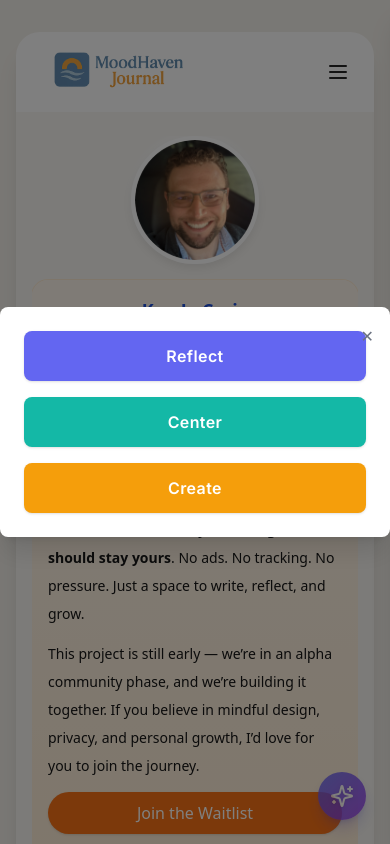
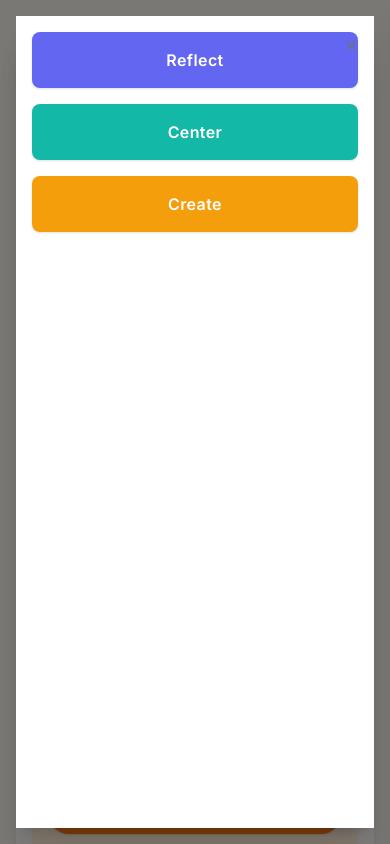
Before and after one commit to kenlacroix/MoodHavenJournal-Community, a Next.js app in the folder website/: page /founders in a window 390 px wide. Both pictures are taken after a click on the button 342 px from the left and 796 px from the top of the page. Shown: the top 844 px of the page. Built offline with nearby package versions, Linux system fonts and the light colour scheme.

Commit message:
feat(ui): enhance mobile UX—responsive modal layout, larger touch targets, and scrollable prompt view (#20)

```diff
--- a/website/components/muse/ui/MuseMenu.tsx
+++ b/website/components/muse/ui/MuseMenu.tsx
@@ -1,9 +1,6 @@
 // File: src/components/muse/ui/MuseMenu.tsx
 "use client";
 
-/**
- * Category types are defined explicitly to avoid importing the entire prompt bank.
- */
 export type Category = "reflect" | "center" | "create";
 
 interface Props {
@@ -13,7 +10,7 @@ interface Props {
 
 export default function MuseMenu({ onSelectCategory }: Props) {
   const base =
-    "w-full rounded-lg py-3 font-semibold tracking-wide shadow hover:opacity-90 focus:outline-none focus-visible:ring-2 focus-visible:ring-offset-2";
+    "w-full sm:text-lg text-base min-h-[3rem] rounded-lg py-4 sm:py-3 font-semibold tracking-wide shadow hover:opacity-90 focus:outline-none focus-visible:ring-2 focus-visible:ring-offset-2";
 
   return (
     <div className="space-y-4">
--- a/website/components/muse/ui/MuseModal.tsx
+++ b/website/components/muse/ui/MuseModal.tsx
@@ -1,4 +1,6 @@
 // File: src/components/muse/ui/MuseModal.tsx
+"use client";
+
 import React, { useEffect } from "react";
 import FocusTrap from "focus-trap-react";
 import { motion, AnimatePresence } from "framer-motion";
@@ -27,7 +29,7 @@ export default function MuseModal({
     <AnimatePresence>
       {isOpen && (
         <motion.div
-          className="fixed inset-0 z-50 flex items-center justify-center bg-black bg-opacity-50"
+          className="fixed inset-0 z-50 flex items-center justify-center bg-black bg-opacity-50 p-4"
           onClick={onClose}
           initial={{ opacity: 0 }}
           animate={{ opacity: 1 }}
@@ -38,7 +40,9 @@ export default function MuseModal({
             <motion.div
               role="dialog"
               aria-modal="true"
-              className="relative bg-white rounded-lg shadow-xl p-6 max-w-lg w-full transition-transform"
+              className="relative bg-white w-full max-w-md h-full max-h-full
+                          sm:h-auto sm:max-h-[90vh] rounded-none sm:rounded-lg
+                          p-4 sm:p-6 overflow-auto shadow-xl"
               onClick={(e) => e.stopPropagation()}
               initial={{ scale: 0.95 }}
               animate={{ scale: 1 }}
--- a/website/components/muse/ui/MusePromptView.tsx
+++ b/website/components/muse/ui/MusePromptView.tsx
@@ -24,13 +24,13 @@ export default function MusePromptView({
 
   if (isQuotaExceeded) {
     return (
-      <div className="p-4 bg-white rounded-lg shadow-md max-w-md mx-auto text-center">
-        <p className="text-base mb-4">
+      <div className="p-4 sm:p-6 bg-white rounded-lg shadow-md w-full">
+        <p className="text-base sm:text-lg mb-4 text-center">
           You’ve reached your daily quota of prompts. Come back tomorrow!
         </p>
         <button
           onClick={onClose}
-          className="px-4 py-2 bg-blue-500 text-white rounded hover:bg-blue-600 focus:outline-none transition duration-300"
+          className="w-full sm:w-auto px-4 py-2 bg-blue-500 text-white rounded hover:bg-blue-600 focus:outline-none transition duration-300"
         >
           Close
         </button>
@@ -39,9 +39,9 @@ export default function MusePromptView({
   }
 
   return (
-    <div className="p-4 bg-white rounded-lg shadow-md max-w-md mx-auto">
+    <div className="p-4 sm:p-6 bg-white rounded-lg shadow-md w-full overflow-auto max-h-full sm:max-h-[80vh]">
       <div className="flex justify-between items-center mb-4">
-        <h2 className="text-xl font-semibold">Your Prompt</h2>
+        <h2 className="text-xl sm:text-2xl font-semibold">Your Prompt</h2>
         <button
           onClick={onClose}
           aria-label="Close Prompt View"
@@ -55,7 +55,9 @@ export default function MusePromptView({
         {isLoading ? (
           <ThinkingDots />
         ) : (
-          <p className="text-base leading-relaxed">{prompt}</p>
+          <p className="text-base sm:text-lg leading-relaxed text-center px-2">
+            {prompt}
+          </p>
         )}
       </div>
 
@@ -65,12 +67,12 @@ export default function MusePromptView({
             onClick={() => {
               if (refresh()) onNewPrompt();
             }}
-            className="px-4 py-2 bg-green-500 text-white rounded hover:bg-green-600 focus:outline-none transition duration-300"
+            className="w-full sm:w-auto px-4 py-3 bg-green-500 text-white rounded hover:bg-green-600 focus:outline-none transition duration-300"
           >
             Give me another
           </button>
           {count === 2 && (
-            <p className="mt-2 text-sm text-gray-600">
+            <p className="mt-2 text-sm sm:text-base text-gray-600">
               Ready to capture your thoughts?
             </p>
           )}
@@ -78,12 +80,12 @@ export default function MusePromptView({
       )}
 
       {!isLoading && !canRefresh && (
-        <p className="text-sm text-gray-500 text-center mb-3">
+        <p className="text-sm sm:text-base text-gray-500 text-center mb-3">
           You’ve hit the refresh limit for this session.
         </p>
       )}
 
-      <p className="text-sm text-gray-500 text-center">
+      <p className="text-sm sm:text-base text-gray-500 text-center">
         {remaining} prompt{remaining !== 1 ? "s" : ""} remaining today
       </p>
     </div>
```
